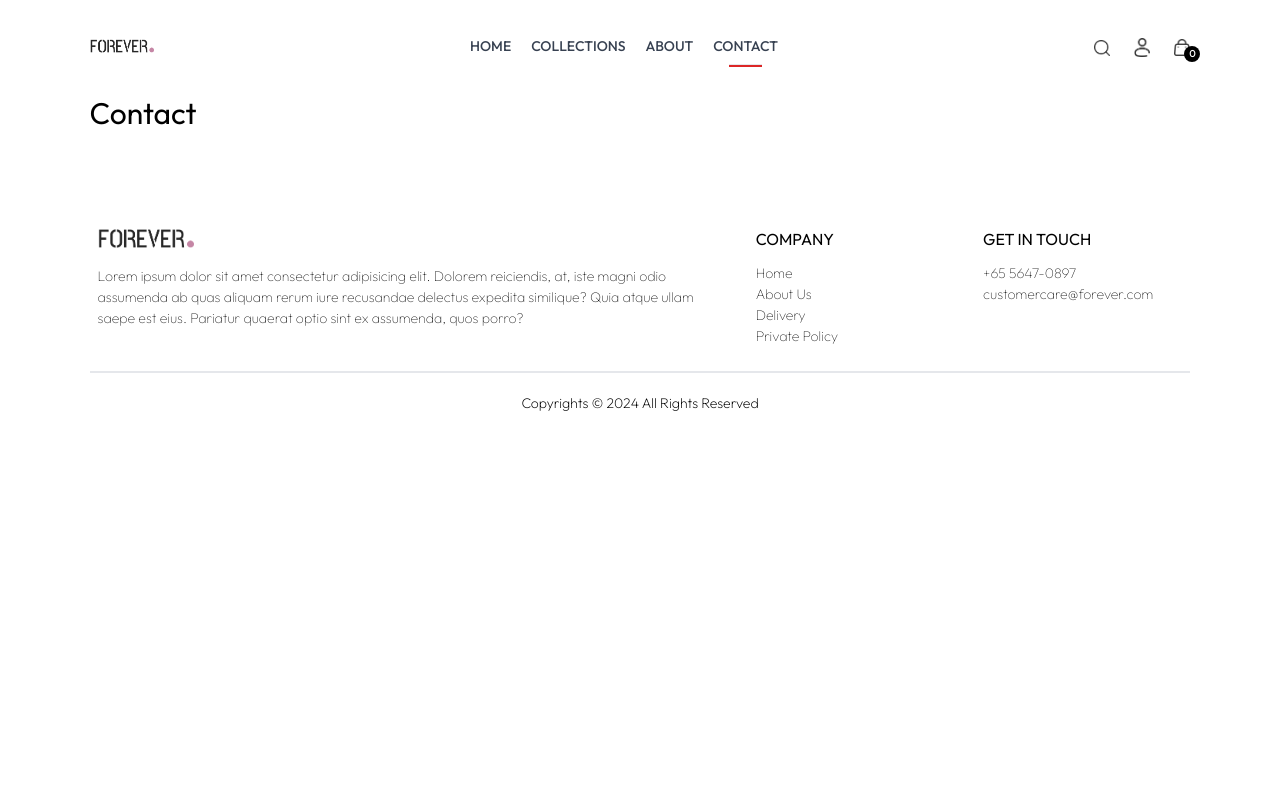
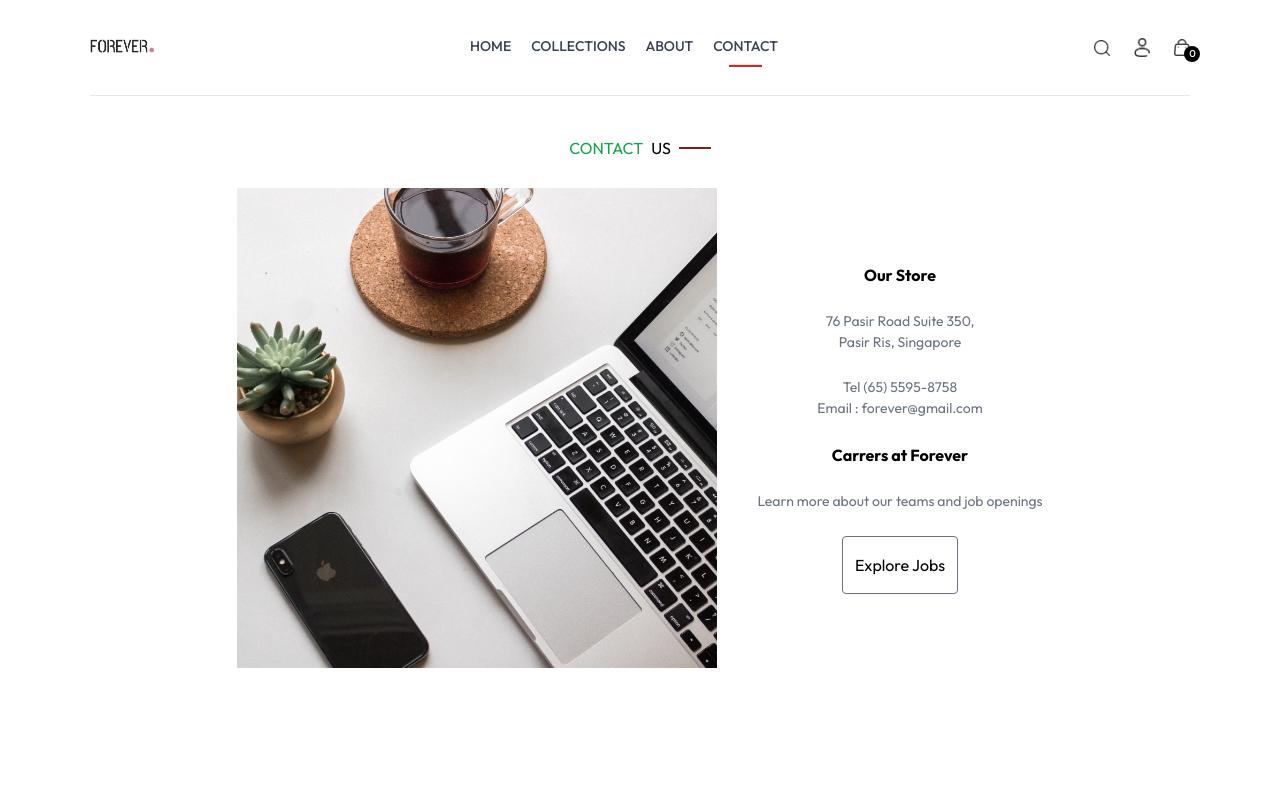
Before and after one commit to tsdineshjai/eShopee, a React (Vite) app in the folder frontend/: page /contact in a window 1280 px wide. Shown: the top 800 px of the page. Built offline with nearby package versions, Linux system fonts and the light colour scheme.

Commit message:
About and Contact component was updated

```diff
--- a/frontend/src/pages/About.jsx
+++ b/frontend/src/pages/About.jsx
@@ -1,10 +1,11 @@
 import Title from "../components/Title";
 import { assets } from "../assets/assets";
+import Subscribe from "../components/Subscribe";
 
 function About() {
 	return (
 		<div className="flex flex-col md:flex-col gap-5">
-			<div>
+			<div className="pt-5 border-t">
 				<Title text1={"ABOUT"} text2={"US"} />
 			</div>
 
@@ -67,6 +68,8 @@ function About() {
 					</p>
 				</div>
 			</div>
+
+			<Subscribe />
 		</div>
 	);
 }
--- a/frontend/src/pages/Contact.jsx
+++ b/frontend/src/pages/Contact.jsx
@@ -1,5 +1,45 @@
+import { assets } from "../assets/assets";
+import Subscribe from "../components/Subscribe";
+import Title from "../components/Title";
+
 function Contact() {
-	return <div className="text-3xl">Contact</div>;
+	return (
+		<div className=" flex flex-col md:flex-col gap-4">
+			<div className="pt-5 border-t pb-3">
+				<Title text1={"CONTACT"} text2={"US"} />
+			</div>
+
+			<div className="flex flex-col md:flex-row gap-10 mb-28 justify-center ">
+				<img src={assets.contact_img} alt="" className="w-full md:w-[480px]" />
+
+				<div className=" flex flex-col justify-center items-center gap-y-6 text-center">
+					<b>Our Store</b>
+
+					<div className="text-[14px] text-gray-500">
+						<p>76 Pasir Road Suite 350, </p>
+						<p>Pasir Ris, Singapore</p>
+					</div>
+
+					<div className="text-[14px] text-gray-500">
+						<p>Tel (65) 5595-8758</p>
+						<p>Email : forever@gmail.com</p>
+					</div>
+
+					<b className="text-[16px]">Carrers at Forever</b>
+
+					<p className="text-[14px] text-gray-500">
+						Learn more about our teams and job openings
+					</p>
+
+					<button className="border border-gray-500 px-3 py-4 rounded hover:bg-black hover:text-white transition-all duration-500 ease-out">
+						Explore Jobs
+					</button>
+				</div>
+			</div>
+
+			<Subscribe />
+		</div>
+	);
 }
 
 export default Contact;
```
